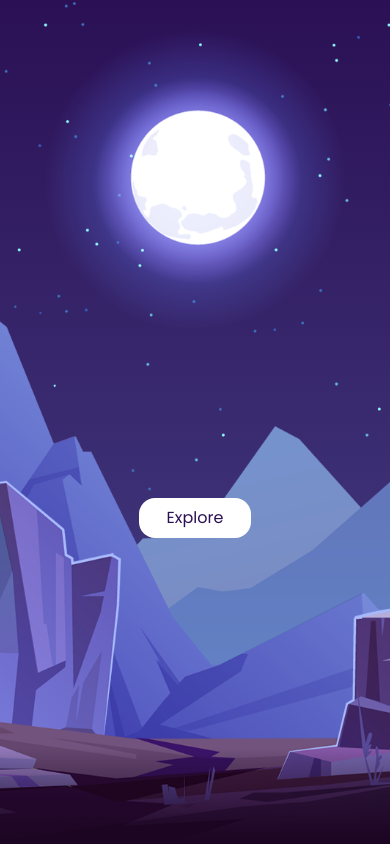
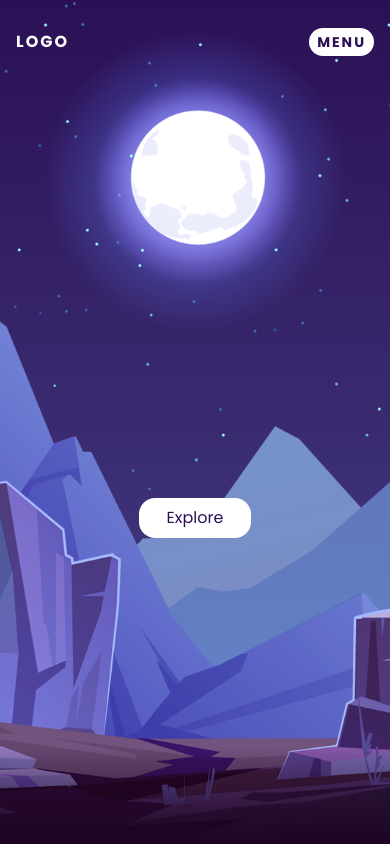
Before and after one commit to orloke/parallax-scrolling-website, a Next.js app: page / in a window 390 px wide. Shown: the top 844 px of the page. Built offline with nearby package versions, Linux system fonts and the light colour scheme.

Commit message:
feat: open and close menu

```diff
--- a/app/page.tsx
+++ b/app/page.tsx
@@ -6,10 +6,12 @@ import stars from "@/app/assets/stars.png";
 import moon from "@/app/assets/moon.png";
 import mountains_front from "@/app/assets/mountains_front.png";
 import mountains_behind from "@/app/assets/mountains_behind.png";
-import { useEffect } from "react";
+import { useEffect, useState } from "react";
 import { gsap } from "gsap";
 
 export default function Home() {
+  const [open, setOpen] = useState(false);
+
   useEffect(() => {
     if (window != undefined) {
       const tl = gsap.timeline();
@@ -91,25 +93,97 @@ export default function Home() {
           (-96 + value) * 0.5
         }px)`;
         btn.style.transform = `translate(0px, ${96 + value * 0.5}px)`;
-        header.style.top = value * 0.5 + "px";
+        if (open) {
+          header.style.top = value * 0.5 + "px";
+        }
       });
     }
   }, []);
 
+  const menuMobile = () => {
+    setOpen(prev => !prev);
+    const tl = gsap.timeline();
+    console.log(open);
+    if (!open) {
+      tl
+      // .to("header", {
+      //   css: {
+      //     position: !open ? "fixed" : "absolute",
+      //   },
+      // })
+      //   .to(["#menuMobile"], {
+      //     position: !open ? "fixed" : "relative",
+      //     ease: "power3.inOut",
+      //   })
+        .fromTo(
+          ["#revealMenuBackground", "#revealMenu"],
+          {
+            // delay: -1,
+            height: 0,
+            ease: "power3.inOut",
+            stagger: {
+              amount: 0.1,
+            },
+          },
+          {
+            height: "110vh",
+            transformOrigin: "right top",
+            skewY: 2,
+            duration: 0.8,
+            ease: "power3.inOut",
+            stagger: {
+              amount: 0.1,
+            },
+          },
+        );
+    } else {
+      tl.to(["#revealMenu","#revealMenuBackground" ], {
+        duration: 0.8,
+        transformOrigin: "right bottom",
+        skewY: 2,
+        height: 0,
+        ease: "power3.inOut",
+        stagger: {
+          amount: 0.1,
+        },
+      });
+    }
+  };
+
   return (
     <main className='relative h-screen bg-gradient-body overflow-hidden'>
       <div
+        id='menuMobile'
+        className='hidden sm:flex h-auto relative w-full z-[60] inset-0'
+      >
+        <div
+          id='revealMenuBackground'
+          className='absolute inset-0 h-0 -z-10 bg-[#7597de]'
+        />
+        <div
+          id='revealMenu'
+          className='absolute inset-0 h-0 bg-[#2b1055] overflow-hidden'
+        ></div>
+      </div>
+      <div
         id='square-container'
-        className='absolute bg-[#2b1055] overflow-hidden flex flex-wrap inset-0 z-[60]'
+        className='absolute bg-[#2b1055] overflow-hidden flex flex-wrap inset-0 z-[80]'
       />
-      <header className='absolute top-0 left-0 z-50 flex justify-between items-center w-full py-7 px-24 sm:hidden '>
+      <header className='absolute top-0 left-0 z-[70] flex justify-between items-center w-full py-7 px-24 sm:px-4 '>
         <Link
           href='#'
-          className='text-white font-bold text-[2em] uppercase tracking-[2px]  '
+          className='text-white font-bold text-[2em] sm:text-base uppercase tracking-[2px]  '
         >
           Logo
         </Link>
-        <ul>
+        <button
+          className='hidden sm:flex text-center font-bold text-[2em] sm:text-sm uppercase tracking-[2px] py-1 px-2
+            rounded-2xl transition-colors duration-300 bg-white text-[#2b1055]'
+          onClick={menuMobile}
+        >
+          {open ? "Close" : "Menu"}
+        </button>
+        <ul className='sm:hidden'>
           <li>
             <Link href='#' className='active'>
               Home
```
Also changed, not shown: app/components/MenuMobile/index.tsx (added).
